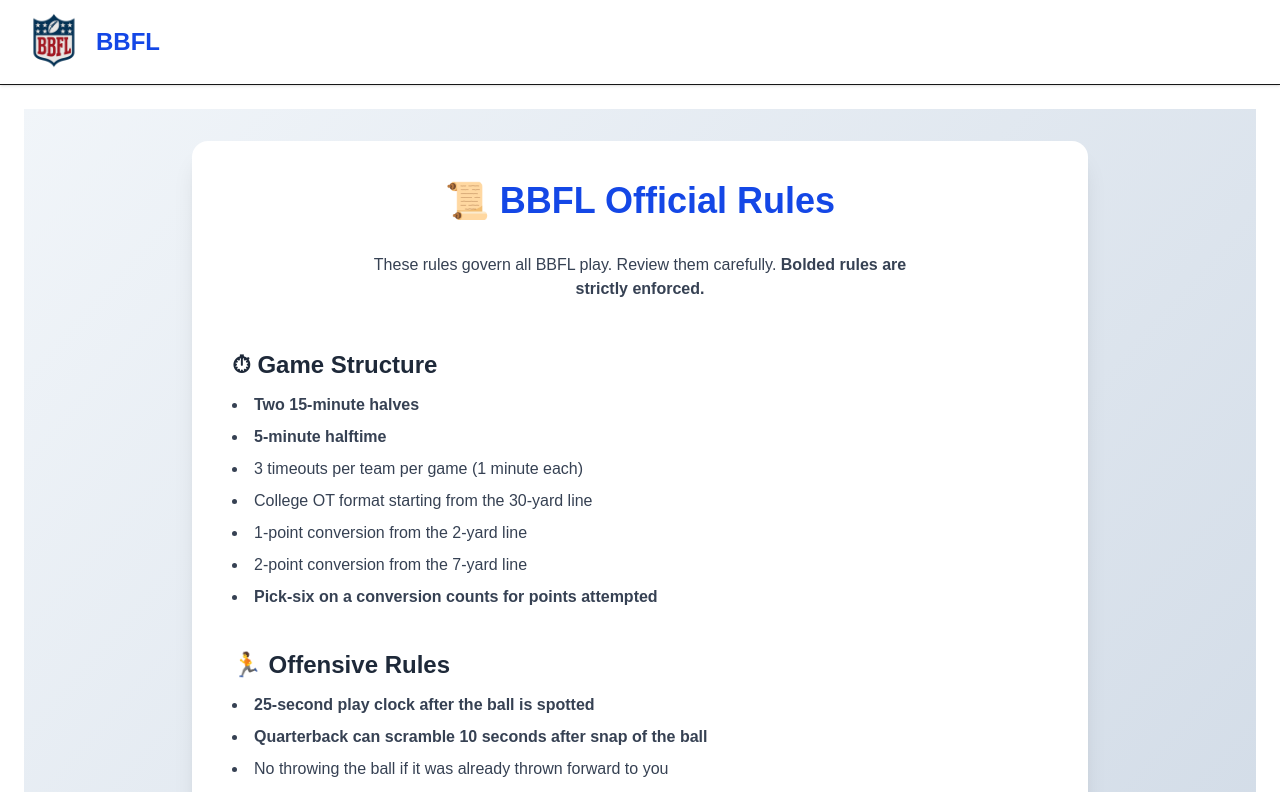
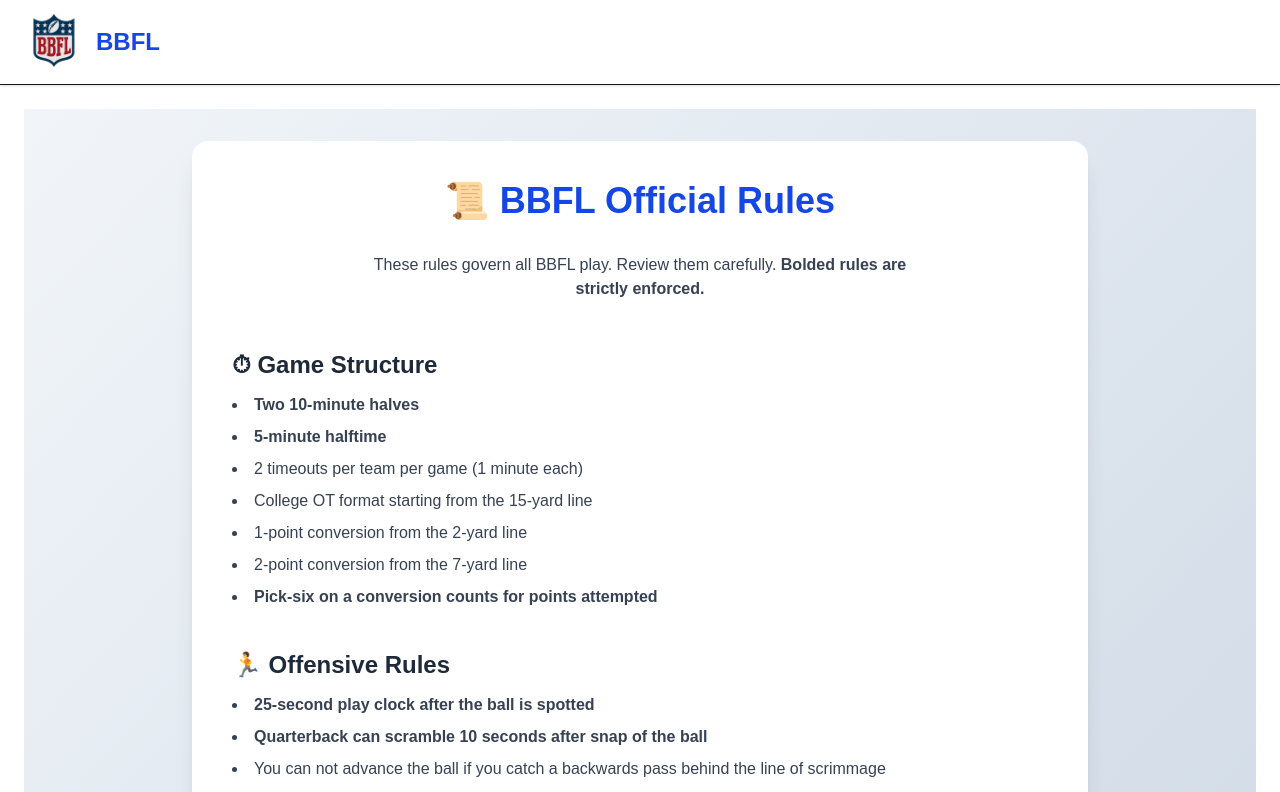
Before and after one commit to wgraz/bbfl-site, a Next.js app: page /rules in a window 1280 px wide. Shown: the top 792 px of the page. Built offline with nearby package versions, Linux system fonts and the light colour scheme.

Commit message:
Light rule adjustemnts

```diff
--- a/app/rules/page.tsx
+++ b/app/rules/page.tsx
@@ -19,13 +19,13 @@ export default function RulesPage() {
             </h2>
             <ul className="list-disc list-inside text-gray-700 space-y-2">
               <li>
-                <strong>Two 15-minute halves</strong>
+                <strong>Two 10-minute halves</strong>
               </li>
               <li>
                 <strong>5-minute halftime</strong>
               </li>
-              <li>3 timeouts per team per game (1 minute each)</li>
-              <li>College OT format starting from the 30-yard line</li>
+              <li>2 timeouts per team per game (1 minute each)</li>
+              <li>College OT format starting from the 15-yard line</li>
               <li>1-point conversion from the 2-yard line</li>
               <li>2-point conversion from the 7-yard line</li>
               <li>
@@ -48,9 +48,6 @@ export default function RulesPage() {
                 <strong>
                   Quarterback can scramble 10 seconds after snap of the ball
                 </strong>
-              </li>
-              <li>
-                No throwing the ball if it was already thrown forward to you
               </li>
               <li>
                 You can not advance the ball if you catch a backwards pass
```
